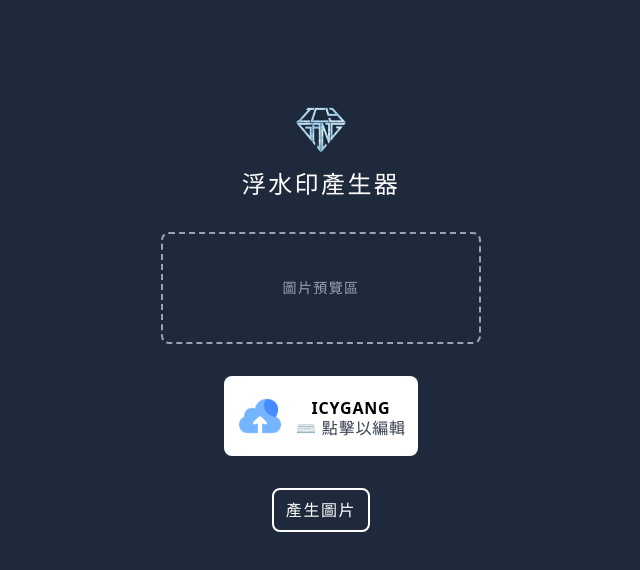
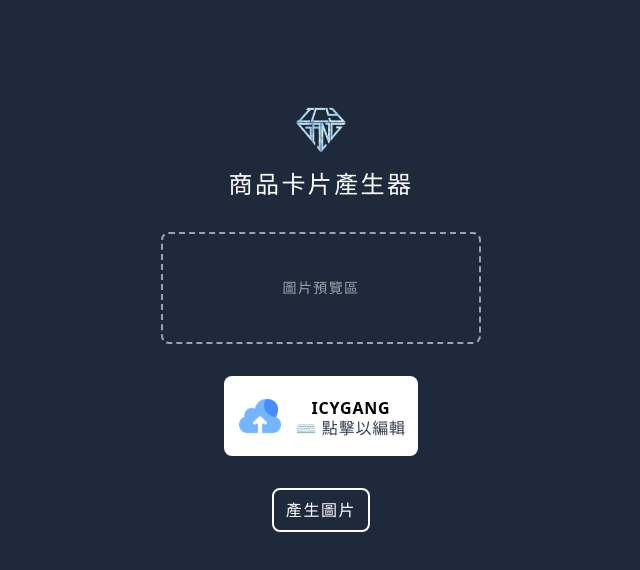
Before and after one commit to 1weiho/icygang-product-card, a React (Create React App) app: page / in a window 1280 px wide. Shown: the top 570 px of the page, without its empty margins (319-959 px from the left). Built offline with nearby package versions, Linux system fonts and the light colour scheme.

Commit message:
feat: update website info

```diff
--- a/public/index.html
+++ b/public/index.html
@@ -5,7 +5,7 @@
     <link rel="icon" href="%PUBLIC_URL%/favicon.ico" />
     <meta name="viewport" content="width=device-width, initial-scale=1" />
     <meta name="theme-color" content="#000000" />
-    <meta name="description" content="Web site created using create-react-app" />
+    <meta name="description" content="ICYGANG 商品卡片產生器" />
     <link rel="apple-touch-icon" href="%PUBLIC_URL%/logo192.png" />
     <!--
       manifest.json provides metadata used when your web app is installed on a
@@ -21,7 +21,7 @@
       work correctly both with client-side routing and a non-root public URL.
       Learn how to configure a non-root public URL by running `npm run build`.
     -->
-    <title>ICYGANG 浮水印</title>
+    <title>ICYGANG 商品卡片產生器</title>
   </head>
   <body>
     <noscript>You need to enable JavaScript to run this app.</noscript>
--- a/src/App.jsx
+++ b/src/App.jsx
@@ -30,7 +30,7 @@ const App = () => {
       <div className="h-screen w-screen bg-slate-800 flex flex-col items-center space-y-8 pt-24">
         <div className="flex flex-col items-center space-y-2">
           <img src={process.env.PUBLIC_URL + "/logo512.png"} alt="icygang logo" className="h-16 w-16" />
-          <h1 className="text-2xl text-white tracking-widest">浮水印產生器</h1>
+          <h1 className="text-2xl text-white tracking-widest">商品卡片產生器</h1>
         </div>
         <div className="p-3 border-gray-400 border-2 border-dashed rounded-lg w-80 h-28 flex justify-center items-center">
           {canvasPreview ? (
```
Also changed, not shown: public/manifest.json.
